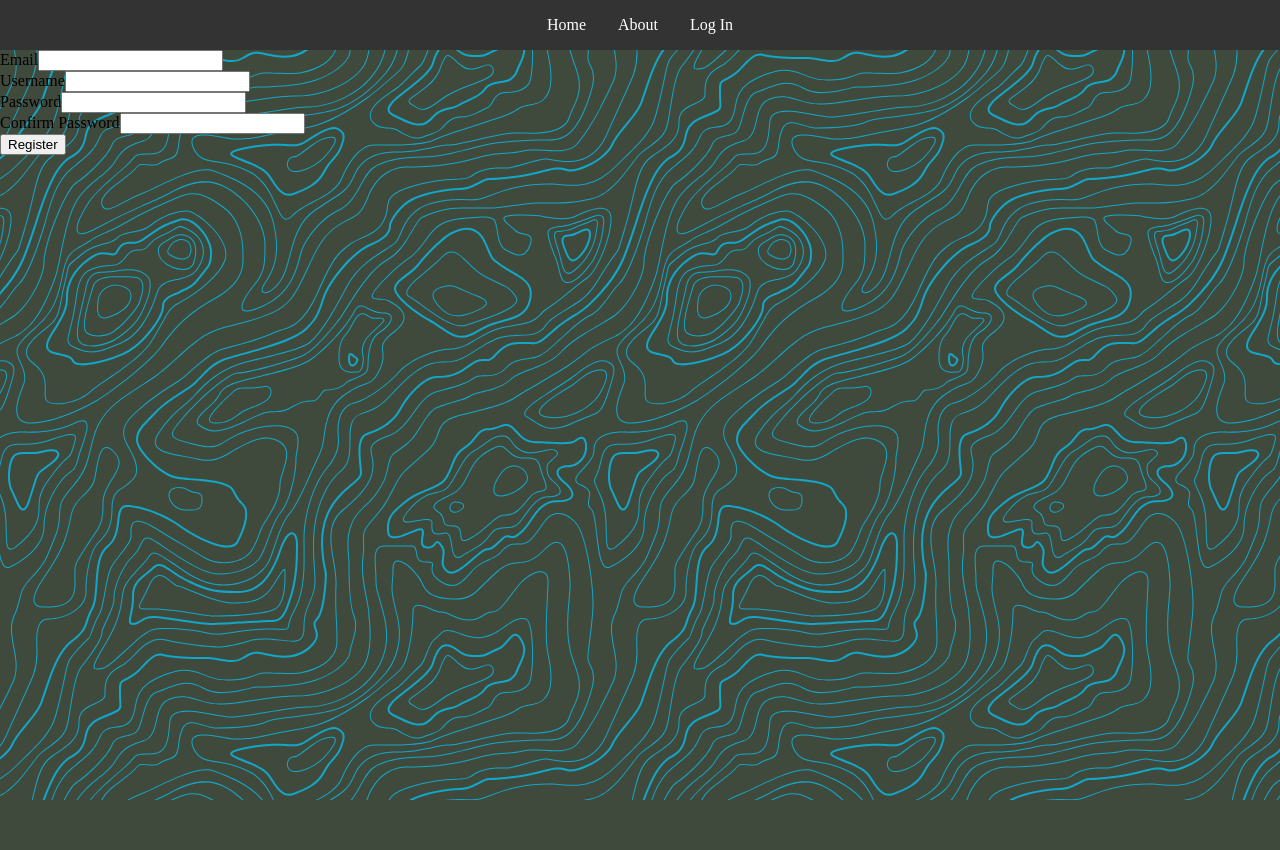
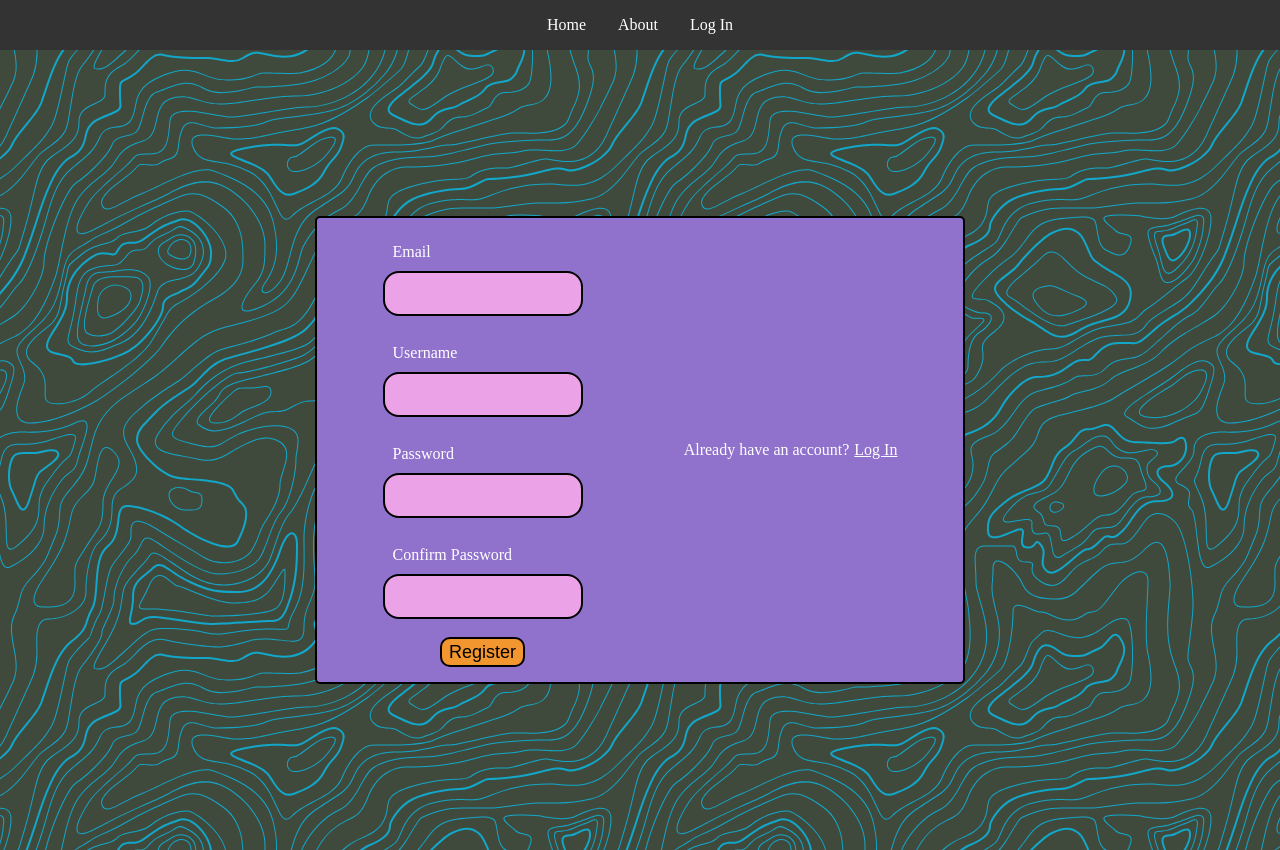
Before and after one commit to wolfsige/wolf_collector_mk2, a Flask app: page /register in a window 1280 px wide. Before the commit the page ends 800 px from the top, so only its background shows below. Run offline with Flask 2, Linux system fonts and the light colour scheme; some libraries are stand-ins or nearby versions.

Commit message:
add register css

```diff
--- /dev/null
+++ b/myapp/static/style/register.css
@@ -0,0 +1,75 @@
+* {
+  margin: 0;
+  padding: 0;
+}
+
+.center-container {
+  display: flex;
+  justify-content: center;
+  align-items: center;
+  min-height: 100vh;
+}
+
+.container {
+  display: flex;
+  justify-content: space-around;
+  margin: 15px;
+  padding: 15px;
+  background-color: #9071CC;
+  color: white;
+  border-radius: 5px;
+  border: 2px black solid;
+  width: 650px;
+}
+
+
+div.login {
+  display: flex;
+  justify-content: center;
+  align-items: center;
+}
+
+div.login a {
+  padding-left: 5px;
+  color: white;
+  transition: .3s ease-in-out;
+}
+
+div.login a:hover {
+  color: #333;
+}
+
+form {
+  display: flex;
+  flex-direction: column;
+}
+
+div.submit-btn {
+  display: flex;
+  justify-content: center;
+}
+
+input#email, input#username, input#password, input#pass_confirm {
+  padding: 16px;
+  width: 200px;
+  height: 45px;
+  font-size: 16px;
+  background-color: #EBA2E6;
+  border: 2px black solid;
+  border-radius: 16px;
+
+}
+
+input#submit {
+  width: 85px;
+  height: 30px;
+  font-size: 18px;
+  background-color: #F2962F;
+  color: black;
+  border: 2px black solid;
+  border-radius: 10px;
+}
+
+label {
+  padding: 10px;
+}
--- a/myapp/templates/register.html
+++ b/myapp/templates/register.html
@@ -1,12 +1,24 @@
 {% extends "base.html" %}
 {% block content %}
 
+<link rel="stylesheet" href="{{ url_for('static', filename= 'style/register.css')}}">
+
+<div class="center-container">
+    <div class="container">
         <form method="POST">
             {{form.hidden_tag()}}
             {{form.email.label}}{{form.email}}<br>
             {{form.username.label}}{{form.username}}<br>
             {{form.password.label}}{{form.password}}<br>
             {{form.pass_confirm.label}}{{form.pass_confirm}}<br>
+            <div class="submit-btn">
                 {{form.submit()}}
+            </div>
         </form>
+
+            <div class="login">
+                Already have an account? <a href="{{url_for('users.login')}}"> Log In</a>
+            </div>
+    </div>
+</div>
 {% endblock %}
```
Lines whose indentation alone changed are shown as unchanged.
